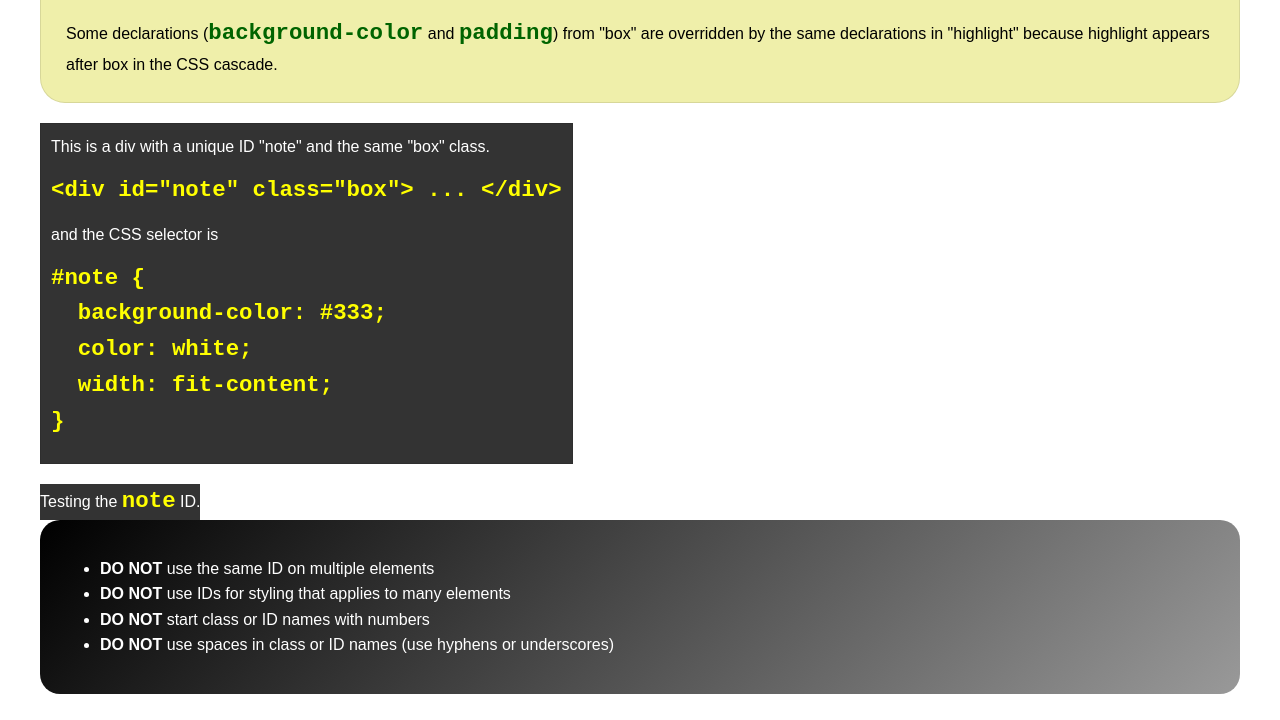
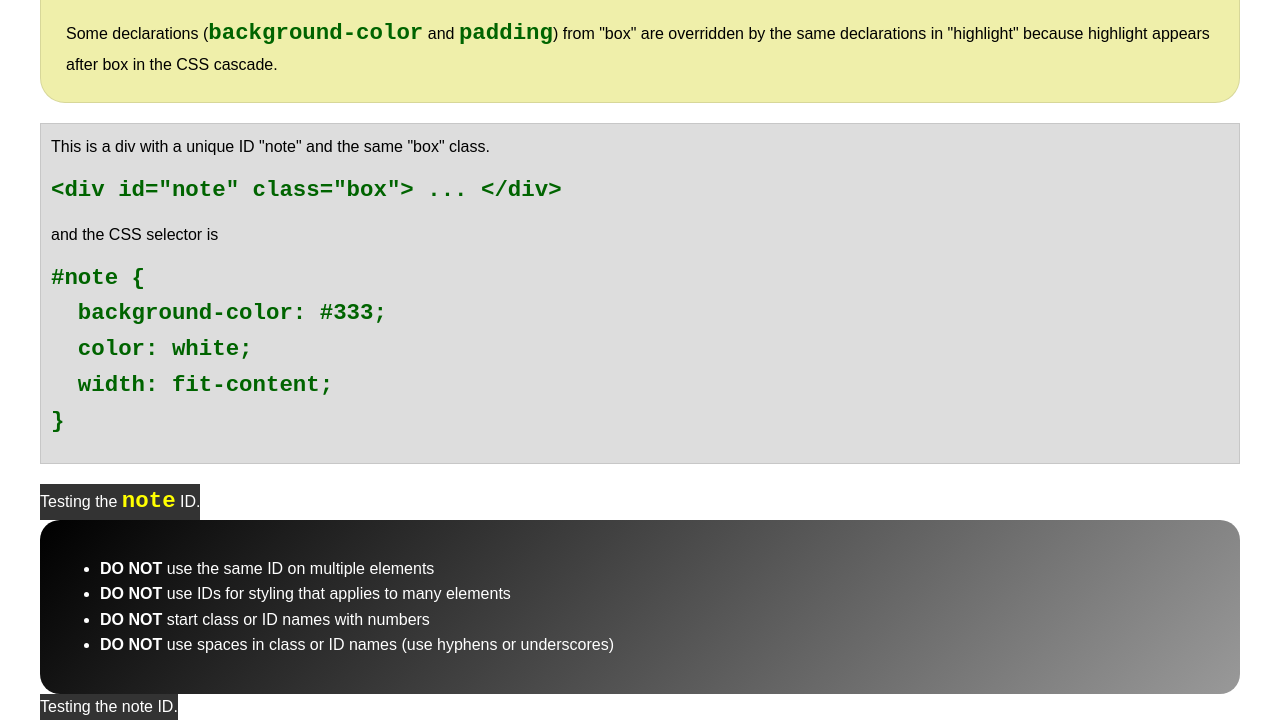
Before and after one commit to jdmayorgab/wdd130, a plain HTML site: page week03/class-and-id.html in a window 1280 px wide. Shown: the part 952-1672 px from the top of the page. Before the commit the page ends 1646 px from the top, so only its background shows below. Drawn offline with Linux system fonts and the light colour scheme.

Commit message:
id note test

```diff
--- a/week03/class-and-id.html
+++ b/week03/class-and-id.html
@@ -36,7 +36,7 @@
         <p>Some declarations (<code>background-color</code> and <code>padding</code>) from "box" are overridden by the same declarations in "highlight" because highlight appears after box in the CSS cascade.</p>
     </div>
 
-    <div id="note" class="box">
+    <div class="box">
         <p>This is a div with a unique ID "note" and the same "box" class.</p>
         <pre><code class="html">&lt;div id="note" class="box"&gt; ... &lt;/div&gt;</code></pre>
         and the CSS selector is
@@ -59,7 +59,9 @@
             <li><strong>DO NOT</strong> use spaces in class or ID names (use hyphens or underscores)</li>
         </ul>
     </section>
-
+    <div id="note">
+        <p>Testing the note ID.</p>
+    </div>
 </body>
 
 </html>
```
